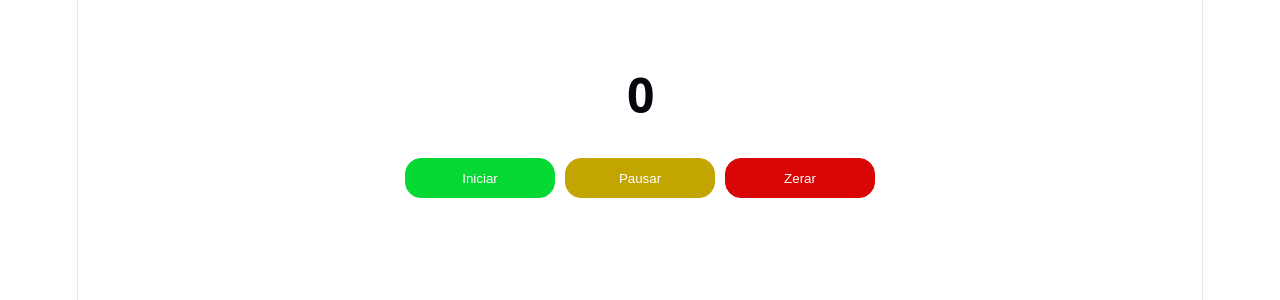
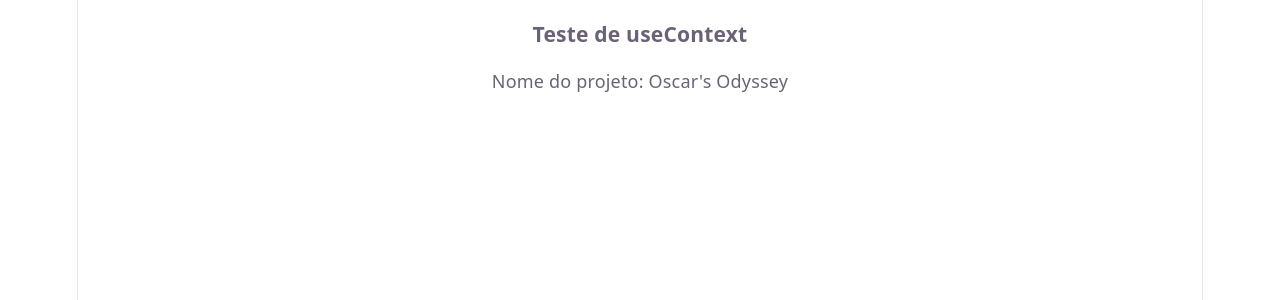
Before and after one commit to jeancarloslima/teste-001-hooks-parte-1, a React (Vite) app: page / in a window 1280 px wide. Shown: the top 300 px of the page. Built offline with nearby package versions, Linux system fonts and the light colour scheme.

Commit message:
Testando passagem de variáveis com useContext

```diff
--- a/src/App.jsx
+++ b/src/App.jsx
@@ -1,19 +1,26 @@
+import { createContext } from "react";
 import "./App.css";
 import Tela01 from "./components/Tela01";
 import Tela02 from "./components/Tela02";
 import Tela03 from "./components/Tela03";
 import Tela04 from "./components/Tela04";
 import Tela05 from "./components/Tela05";
+import Tela06 from "./components/Tela06";
+
+export const ProjetoContext = createContext();
 
 function App() {
+  const projetoAtual = "Oscar's Odyssey";
+
   return (
-    <>
+    <ProjetoContext.Provider value={projetoAtual}>
       {/* <Tela01 userId="3" />
       <Tela02 />
       <Tela03 />
-      <Tela04 /> */}
-      <Tela05 />
-    </>
+      <Tela04 />
+      <Tela05 />*/}
+      <Tela06 />
+    </ProjetoContext.Provider>
   );
 }
 
--- /dev/null
+++ b/src/components/Tela06/index.jsx
@@ -0,0 +1,13 @@
+import { useContext } from "react";
+import { ProjetoContext } from "../../App";
+
+export default function Tela06() {
+  const projetoAtivo = useContext(ProjetoContext);
+
+  return (
+    <>
+      <h3>Teste de useContext</h3>
+      <p>Nome do projeto: {projetoAtivo}</p>
+    </>
+  );
+}
```
